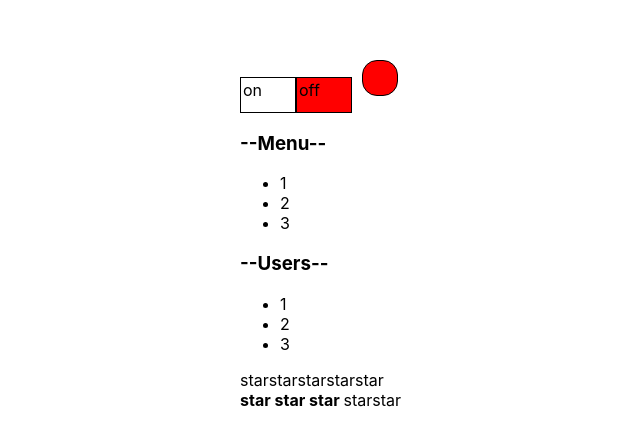
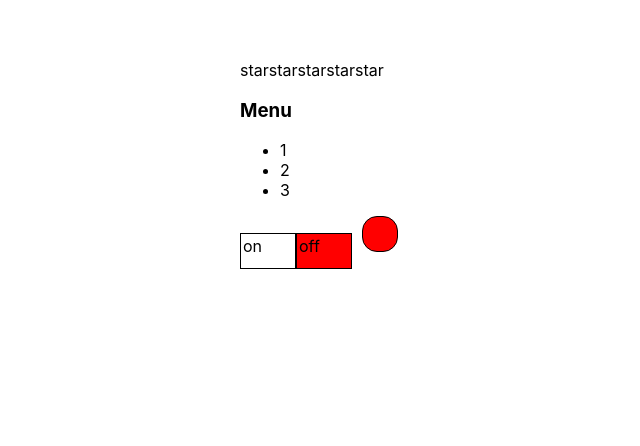
Before and after one commit to KIK9292/kabzda, a React (Create React App) app: page / in a window 1280 px wide. Shown: the part 140-586 px from the top of the page, without its empty margins (100-740 px from the left). Built offline with nearby package versions, Linux system fonts and the light colour scheme.

Commit message:
4-weekend-callback-2

```diff
--- a/src/App.tsx
+++ b/src/App.tsx
@@ -1,10 +1,11 @@
 import React, {MouseEventHandler, useState} from 'react';
 import './App.css';
 import Accordion from "./components/Accordion/Accordion";
-import {Rating} from "./components/Rating/Rating";
-import {OnOff} from "./components/OnOff/OnOff";
+import {Rating, RatingValueType} from "./components/Rating/Rating";
+import {UncontroledOnOff} from "./components/UncontroledOnOff/UncontroledOnOff";
 import {UncontrolledAccordion} from "./components/UncontrolledAccordion/UncontrolledAccordion";
 import {UncontrolledRating} from "./components/UncontrolledRating/UncontroledRating";
+import {OnOff} from "./components/OnOff/OnOff";
 
 
 // function hello() {
@@ -15,17 +16,23 @@
 
 // function declaration
 function App() {
-
-
     console.log("APP rendering")
+    let [ratingValue, setRatingValue] = useState<RatingValueType>(0);
+    let [accordionCollapsed,setAccordionCollapsed] =useState<boolean>(false)
+    let [switchON,setswitchON] =useState<boolean>(false)
     return (
         <div className={"App"}>
 
-            <OnOff/>
-            <UncontrolledAccordion titleValue={"Menu"}/>
-            <UncontrolledAccordion titleValue={"Users"}/>
-            <UncontrolledRating/>
-            <Rating value={3}/>
+            {/*<UncontroledOnOff/>*/}
+            {/*<UncontrolledAccordion titleValue={"Menu"}/>*/}
+            {/*<UncontrolledAccordion titleValue={"Users"}/>*/}
+            {/*<UncontrolledRating/>*/}
+            <Rating value={ratingValue} onClick={setRatingValue}/>
+            <Accordion titleValue={"Menu"}
+                       collapsed={accordionCollapsed}
+                       onChange={()=>{setAccordionCollapsed(!accordionCollapsed)}}/>
+            {/*<OnOff on={switchON} onChange={(on)=>{ setswitchON(on)}}/>*/}
+            <OnOff on={switchON} onChange={setswitchON}/>
         </div>
 
     );
--- a/src/components/Accordion/Accordion.tsx
+++ b/src/components/Accordion/Accordion.tsx
@@ -2,13 +2,14 @@
 
 type AccordionTitlePropsType = {
     title: string
+    onChange:()=>void;
 
 }
 
 function AccordionTitle(props: AccordionTitlePropsType) {
     console.log("AccordionTitle rendering")
     return (
-        <h3>{props.title}</h3>
+        <h3 onClick={props.onChange}>{props.title}</h3>
     )
 }
 
@@ -26,7 +27,8 @@
 
 type AccordionPropsType = {
     titleValue: string;
-    collapsed: boolean;
+    onChange:()=>void;
+    collapsed:boolean
 
 }
 
@@ -51,7 +53,9 @@
     console.log("Accordion rendering")
 
     return <div>
-        <AccordionTitle title={props.titleValue}/>
+        <AccordionTitle title={props.titleValue}
+                        onChange={props.onChange}
+        />
         {!props.collapsed && <AccordionBody/>}
     </div>
 }
--- a/src/components/Rating/Rating.tsx
+++ b/src/components/Rating/Rating.tsx
@@ -1,11 +1,16 @@
 import React from "react";
 
+export type RatingValueType=0 | 1 | 2 | 3 | 4 | 5
+
 type RatingPropsType = {
-    value: 0 | 1 | 2 | 3 | 4 | 5
+    value: RatingValueType
+    onClick:(value:RatingValueType)=>void
 }
 
 type StarPropsType ={
     selected:boolean
+    onClick:(value:RatingValueType)=>void
+    value:RatingValueType
 }
 
 function Star(props: StarPropsType) {
@@ -18,7 +23,7 @@
 //         )
 //     }
 //     return  props.selected ?  <span><b>star </b></span> :  <span>star </span>
-    return <span>{props.selected ? <b>star </b> : "star"}</span>
+    return <span onClick={()=>props.onClick(props.value)}>{props.selected ? <b>star </b> : "star"}</span>
  }
 
 export function Rating(props: RatingPropsType) {
@@ -26,11 +31,11 @@
 
         return (
             <div>
-                <Star selected={props.value>0}/>
-                <Star selected={props.value>1}/>
-                <Star selected={props.value>2}/>
-                <Star selected={props.value>3}/>
-                <Star selected={props.value>4}/>
+                <Star selected={props.value>0} onClick={props.onClick} value={1}/>
+                <Star selected={props.value>1} onClick={props.onClick} value={2}/>
+                <Star selected={props.value>2} onClick={props.onClick} value={3}/>
+                <Star selected={props.value>3} onClick={props.onClick} value={4}/>
+                <Star selected={props.value>4} onClick={props.onClick} value={5}/>
             </div>
         );
 
```
